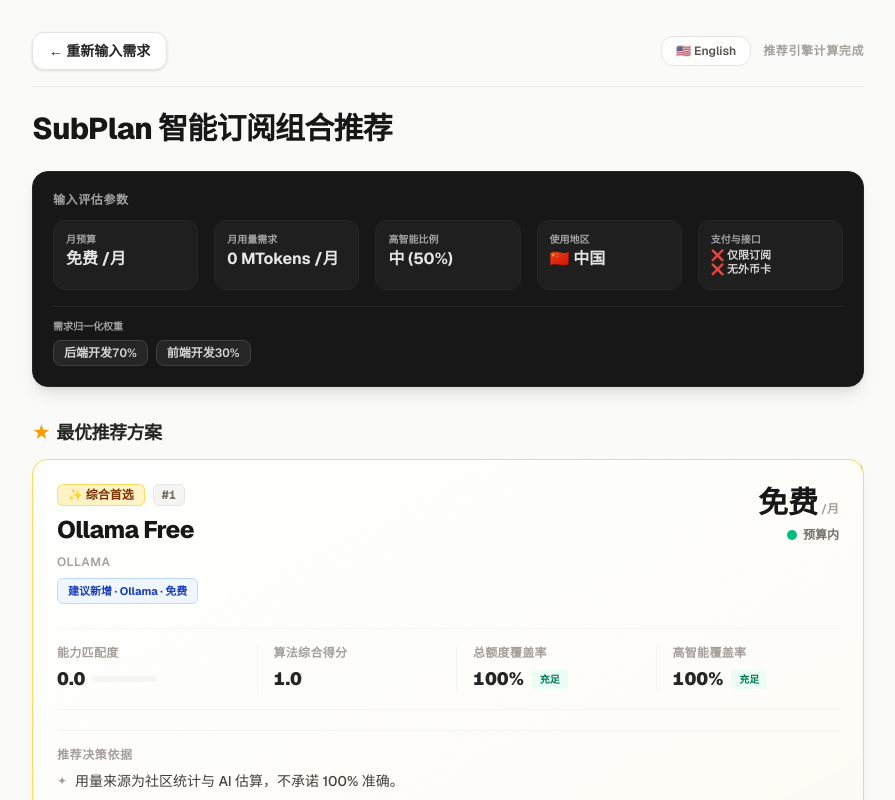
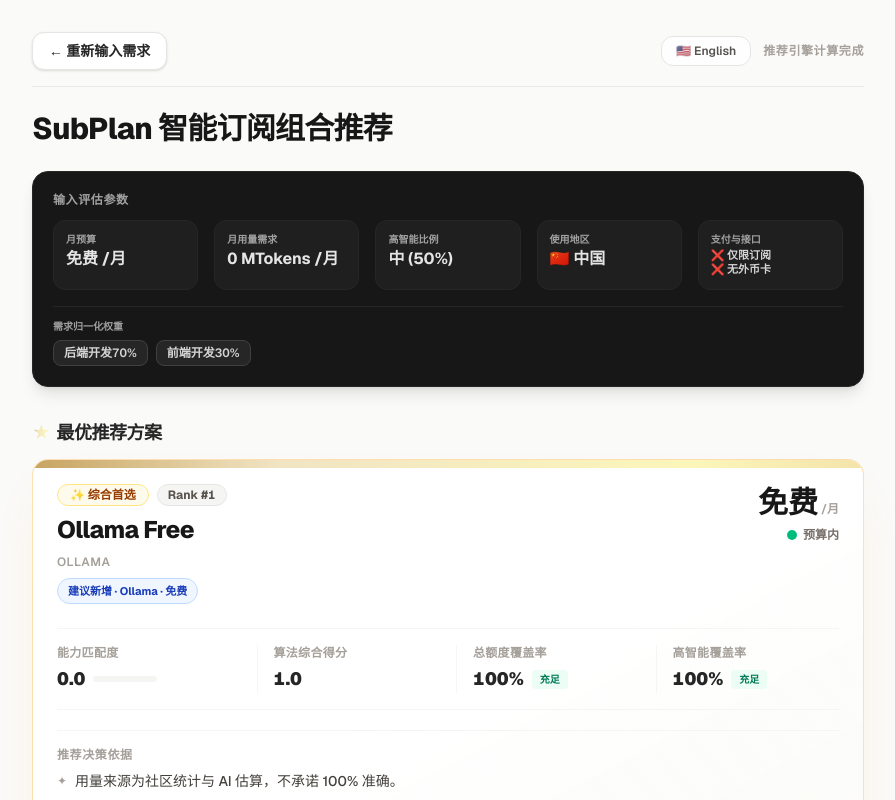
Before and after one commit to FeiZhuLulu/SubPlan, a Next.js app: page /result in a window 1280 px wide. Shown: the top 800 px of the page, without its empty margins (192-1087 px from the left). Built offline with nearby package versions, Linux system fonts and the light colour scheme.

Commit message:
Restore gold shimmer, neon strip, and battery charge card effects
Move the animation CSS into globals.css and reapply the themed card
styles (best pick gold, perf neon, quota battery) on the extracted
ComboCard component, keeping the full-list layout and font fixes

```diff
--- a/app/globals.css
+++ b/app/globals.css
@@ -31,3 +31,66 @@
 ::selection {
   background: #e7c99633;
 }
+
+/* ---- Card light effects (best pick gold / perf neon / quota battery) ---- */
+@keyframes goldShimmer {
+  0% { background-position: 0% 50%; }
+  50% { background-position: 100% 50%; }
+  100% { background-position: 0% 50%; }
+}
+
+@keyframes shineSweep {
+  0% { transform: translateX(-150%) skewX(-15deg); }
+  100% { transform: translateX(250%) skewX(-15deg); }
+}
+
+@keyframes flowLED {
+  0% { background-position: 0% 50%; }
+  100% { background-position: -200% 50%; }
+}
+
+@keyframes batteryCharge {
+  0% { width: 0%; opacity: 0.3; }
+  75% { width: 100%; opacity: 1; }
+  90% { width: 100%; opacity: 1; }
+  95% { width: 100%; opacity: 0; }
+  100% { width: 0%; opacity: 0; }
+}
+
+.gold-shimmer-border {
+  background: linear-gradient(90deg, #aa771c 0%, #f1e4c3 25%, #fcf6ba 50%, #e7c996 75%, #aa771c 100%);
+  background-size: 200% auto;
+  animation: goldShimmer 6s linear infinite;
+}
+
+.gold-shimmer-text {
+  background: linear-gradient(90deg, #aa771c 0%, #f1e4c3 25%, #fcf6ba 50%, #e7c996 75%, #aa771c 100%);
+  background-size: 200% auto;
+  -webkit-background-clip: text;
+  -webkit-text-fill-color: transparent;
+  animation: goldShimmer 6s linear infinite;
+  display: inline-block;
+}
+
+.gold-shine-sweep {
+  position: absolute;
+  inset: 0;
+  width: 50%;
+  height: 100%;
+  background: linear-gradient(90deg, transparent, rgba(255, 255, 255, 0.45) 50%, transparent);
+  animation: shineSweep 5s ease-in-out infinite;
+  pointer-events: none;
+  z-index: 5;
+}
+
+.flowing-neon-strip {
+  background: linear-gradient(90deg, #a855f7 0%, #ec4899 25%, #3b82f6 50%, #a855f7 75%, #ec4899 100%);
+  background-size: 200% auto;
+  animation: flowLED 4s linear infinite;
+}
+
+.battery-charge-indicator {
+  height: 100%;
+  background: linear-gradient(90deg, #34d399, #10b981);
+  animation: batteryCharge 3s ease-in-out infinite;
+}
--- a/app/result/page.tsx
+++ b/app/result/page.tsx
@@ -94,7 +94,7 @@
   return (
     <section className="space-y-3">
       <h2 className="text-lg font-extrabold text-neutral-800 tracking-tight flex items-center gap-1.5">
-        <span className={gold ? "text-amber-500" : "text-stone-400"}>★</span> {title}
+        <span className={gold ? "gold-shimmer-text" : "text-stone-400"}>★</span> {title}
       </h2>
       <ComboCard r={result} rank={rank} badge={badge} lang={lang} />
     </section>
--- a/components/ComboCard.tsx
+++ b/components/ComboCard.tsx
@@ -36,28 +36,69 @@
 }) {
   const t = dict[lang];
   const isBest = badge === "best";
+  const isPerf = badge === "perf";
+  const isQuota = badge === "quota";
+  const isChinese = badge === "chinese";
 
-  const cardStyles = isBest
-    ? "rounded-2xl border p-6 relative bg-gradient-to-br from-white to-amber-50/40 border-amber-300/80 shadow-lg shadow-amber-900/5 transition-shadow hover:shadow-xl"
-    : "rounded-2xl border p-6 relative bg-white border-stone-200 shadow-sm transition-shadow hover:shadow-md";
+  let cardStyles =
+    "rounded-2xl p-6 transition-all duration-300 relative overflow-hidden group border ";
+  let topBarStyles = "absolute top-0 inset-x-0 ";
+  let badgeStyles = "rounded-full px-3 py-0.5 text-xs font-bold border ";
 
-  const badgeStyles =
-    badge === "best"
-      ? "rounded-md bg-amber-100 border border-amber-300/70 px-2.5 py-0.5 text-xs font-bold text-amber-900"
-      : badge === "perf"
-        ? "rounded-md bg-neutral-900 px-2.5 py-0.5 text-xs font-bold text-white"
-        : "rounded-md bg-stone-100 border border-stone-200 px-2.5 py-0.5 text-xs font-bold text-stone-600";
+  if (isBest) {
+    // 鎏金主题：金色流光顶条 + 扫光
+    cardStyles +=
+      "bg-gradient-to-br from-white via-white to-amber-50/15 border-amber-500/30 shadow-2xl shadow-amber-500/10 hover:shadow-amber-500/20 hover:border-amber-500/60";
+    topBarStyles += "h-2 gold-shimmer-border";
+    badgeStyles += "bg-amber-50/90 text-amber-800 border-amber-200";
+  } else if (isPerf) {
+    // 霓虹灯带主题
+    cardStyles +=
+      "bg-gradient-to-br from-white via-white to-fuchsia-50/10 border-fuchsia-200/80 shadow-xl shadow-fuchsia-500/5 hover:shadow-fuchsia-500/15 hover:border-fuchsia-300";
+    topBarStyles += "h-2 bg-neutral-950";
+    badgeStyles += "bg-fuchsia-50 text-fuchsia-700 border-fuchsia-100";
+  } else if (isQuota) {
+    // 充电特效主题
+    cardStyles +=
+      "bg-gradient-to-br from-white via-white to-emerald-50/10 border-emerald-200/80 shadow-xl shadow-emerald-500/5 hover:shadow-emerald-500/15 hover:border-emerald-300";
+    topBarStyles += "h-2 bg-stone-100";
+    badgeStyles += "bg-emerald-50 text-emerald-800 border-emerald-100";
+  } else if (isChinese) {
+    cardStyles +=
+      "bg-white border-stone-200/80 shadow-sm hover:border-stone-300 hover:shadow-md";
+    topBarStyles += "h-1 bg-amber-400";
+    badgeStyles += "bg-amber-50 text-amber-800 border-amber-200";
+  } else {
+    cardStyles +=
+      "bg-white border-stone-200 shadow-sm hover:shadow-md hover:border-stone-300";
+    topBarStyles += "h-1 bg-stone-200";
+    badgeStyles += "bg-stone-100 text-stone-600 border-stone-200";
+  }
 
   return (
     <article className={cardStyles}>
-      <div className="flex flex-wrap items-start justify-between gap-4">
+      {/* 顶部光效：霓虹灯带为直角，其余跟随卡片圆角 */}
+      {isPerf ? (
+        <div className="absolute top-0 inset-x-0 h-2 bg-neutral-950 overflow-hidden rounded-none">
+          <div className="flowing-neon-strip absolute inset-0" />
+        </div>
+      ) : isQuota ? (
+        <div className="absolute top-0 inset-x-0 h-2 bg-stone-100 overflow-hidden rounded-t-2xl">
+          <div className="battery-charge-indicator" />
+        </div>
+      ) : (
+        <div className={`${topBarStyles} rounded-t-2xl`} />
+      )}
+
+      {/* 鎏金扫光 */}
+      {isBest && <div className="gold-shine-sweep" />}
+
+      <div className="flex flex-wrap items-start justify-between gap-4 relative z-10">
         <div className="space-y-2 min-w-0">
           <div className="flex items-center flex-wrap gap-2">
-            {badge && (
-              <span className={badgeStyles}>{BADGE_LABELS[badge][lang]}</span>
-            )}
-            <span className="rounded-md bg-stone-100 border border-stone-200 px-2 py-0.5 text-xs font-bold text-stone-500 tnum">
-              #{rank}
+            {badge && <span className={badgeStyles}>{BADGE_LABELS[badge][lang]}</span>}
+            <span className="rounded-full bg-stone-100 border border-stone-200 px-2.5 py-0.5 text-xs font-bold text-stone-600 tnum">
+              Rank #{rank}
             </span>
           </div>
 
@@ -95,7 +136,7 @@
               return (
                 <span
                   key={plan.id}
-                  className={`rounded-md px-2.5 py-1 text-[11px] font-bold ${badgeColor}`}
+                  className={`rounded-full px-2.5 py-1 text-[11px] font-bold ${badgeColor}`}
                 >
                   {stateLabel} · {plan.provider} ·{" "}
                   <span className="tnum">
@@ -147,7 +188,7 @@
       </div>
 
       {/* Metrics */}
-      <div className="mt-6 grid grid-cols-2 gap-4 sm:grid-cols-4 border-t border-b border-stone-100 py-4 my-5">
+      <div className="mt-6 grid grid-cols-2 gap-4 sm:grid-cols-4 border-t border-b border-stone-100 py-4 my-5 relative z-10">
         <div className="space-y-1">
           <p className="text-xs font-bold text-stone-400 uppercase tracking-wide">
             {t.metricsCapability}
@@ -229,7 +270,7 @@
 
       {/* Allocation breakdown */}
       {Object.keys(r.capabilityBreakdown).length > 0 && (
-        <div className="space-y-3">
+        <div className="space-y-3 relative z-10">
           <h3 className="text-xs font-bold text-stone-500 uppercase tracking-wider">
             {t.allocHeader}
           </h3>
@@ -262,7 +303,7 @@
 
       {/* Reasons */}
       {r.reasons.length > 0 && (
-        <div className="mt-5 border-t border-stone-100 pt-4">
+        <div className="mt-5 border-t border-stone-100 pt-4 relative z-10">
           <h3 className="text-xs font-bold text-stone-400 uppercase tracking-wider mb-2">
             {t.logicHeader}
           </h3>
@@ -279,7 +320,7 @@
 
       {/* Cautions */}
       {r.cautions.length > 0 && (
-        <div className="mt-4 rounded-xl bg-amber-50/60 border border-amber-200/60 p-4">
+        <div className="mt-4 rounded-xl bg-amber-50/60 border border-amber-200/60 p-4 relative z-10">
           <h3 className="text-xs font-bold text-amber-800 uppercase tracking-wider mb-1.5">
             {t.cautionHeader}
           </h3>
```
